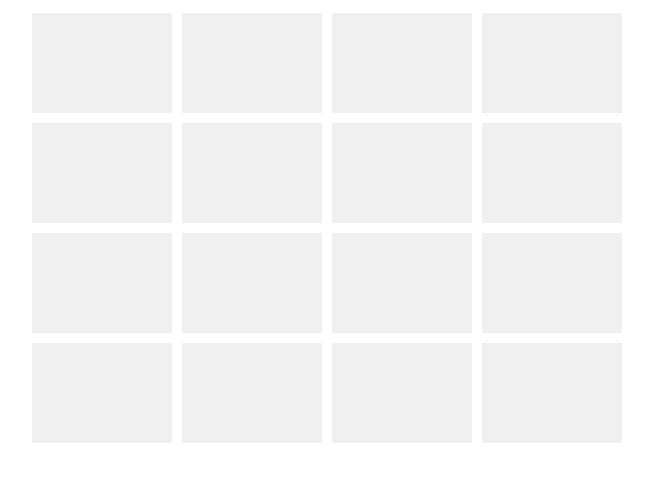
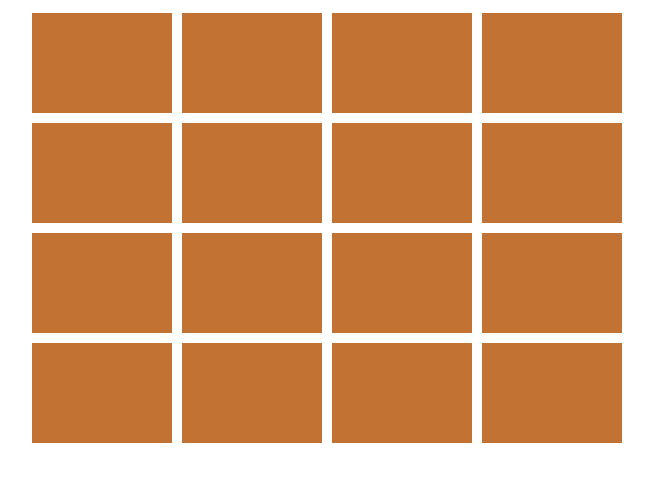
Before and after one commit to Pegoku/memory-game, a plain HTML site: page index.html in a window 1280 px wide. Shown: the whole page, without its empty margins (313-966 px from the left). Drawn offline with Linux system fonts and the light colour scheme.

Commit message:
it mostly works

```diff
--- a/index.html
+++ b/index.html
@@ -1,11 +1,11 @@
 <!DOCTYPE html>
 <html>
   <head>
-    <meta charset="utf-8">
-    <meta http-equiv="X-UA-Compatible" content="IE=edge">
+    <meta charset="utf-8" />
+    <meta http-equiv="X-UA-Compatible" content="IE=edge" />
     <title>Memory Game</title>
-    <meta name="description" content="">
-    <meta name="viewport" content="width=device-width, initial-scale=1">
+    <meta name="description" content="" />
+    <meta name="viewport" content="width=device-width, initial-scale=1" />
     <style>
       .game-board {
         display: flex;
@@ -17,16 +17,16 @@
         width: calc(25% - 10px);
         height: 100px;
         margin: 5px;
-            background-color: #f0f0f0;
+        background-color: #c27333;
         display: flex;
         justify-content: center;
         align-items: center;
         font-size: 0px;
-            color: #f0f0f000;
+        color: #f0f0f0;
         cursor: pointer;
       }
       .flipped {
-            background-color: #fff;
+        background-color: #c27333;
         font-size: 50px;
         color: #000000;
       }
@@ -60,7 +60,7 @@
         if (lockBoard) return;
         if (this === firstCard) return;
 
-            this.classList.add('flipped');
+        this.classList.add("flipped");
 
         if (!hasFlippedCard) {
           // First click
@@ -75,14 +75,15 @@
       }
 
       function checkForMatch() {
-            let isMatch = firstCard.dataset.framework === secondCard.dataset.framework;
+        let isMatch =
+          firstCard.dataset.framework === secondCard.dataset.framework;
 
         isMatch ? disableCards() : unflipCards();
       }
 
       function disableCards() {
-            firstCard.removeEventListener('click', flipCard);
-            secondCard.removeEventListener('click', flipCard);
+        firstCard.removeEventListener("click", flipCard);
+        secondCard.removeEventListener("click", flipCard);
 
         resetBoard();
       }
@@ -91,8 +92,8 @@
         lockBoard = true;
 
         setTimeout(() => {
-                firstCard.classList.remove('flipped');
-                secondCard.classList.remove('flipped');
+          firstCard.classList.remove("flipped");
+          secondCard.classList.remove("flipped");
 
           resetBoard();
         }, 1500);
@@ -102,8 +103,18 @@
         [hasFlippedCard, lockBoard] = [false, false];
         [firstCard, secondCard] = [null, null];
       }
+      function shuffleCards() {
+        const cards = document.querySelectorAll(".memory-card");
+        cards.forEach((card) => {
+          let randomPos = Math.floor(Math.random() * 12);
+          card.style.order = randomPos;
+        });
+      }
 
-        document.querySelectorAll('.memory-card').forEach(card => card.addEventListener('click', flipCard));
+      document.addEventListener("DOMContentLoaded", shuffleCards);
+      document
+        .querySelectorAll(".memory-card")
+        .forEach((card) => card.addEventListener("click", flipCard));
     </script>
   </body>
 </html>
```
Lines whose indentation alone changed are shown as unchanged.
